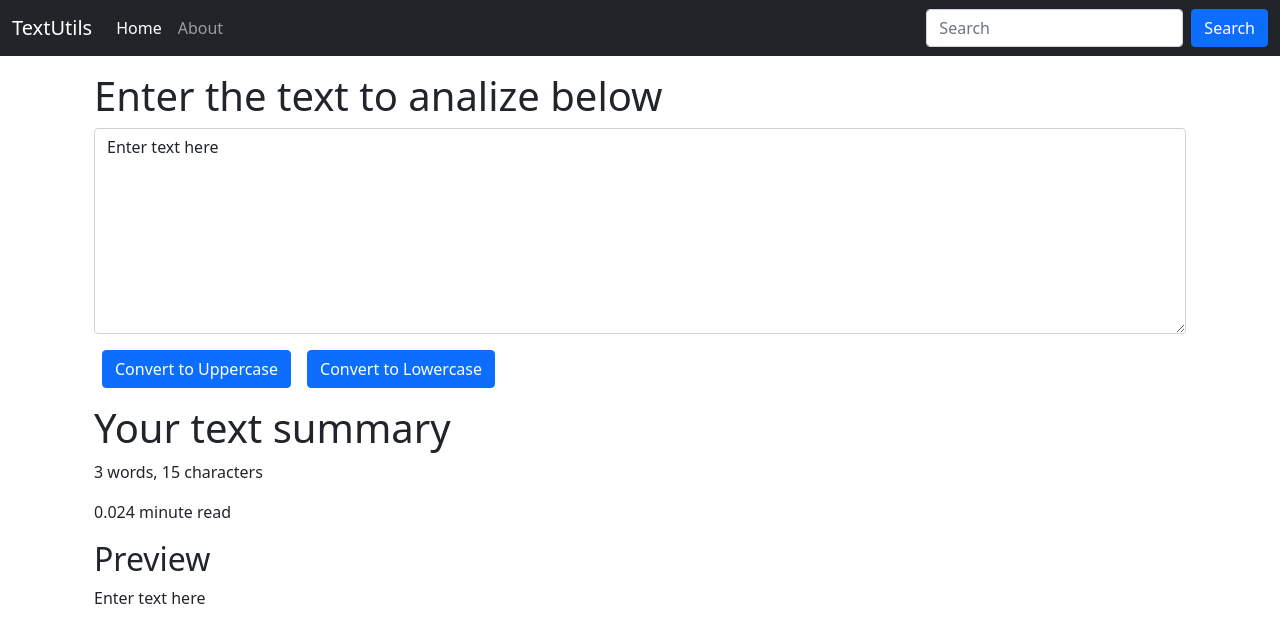
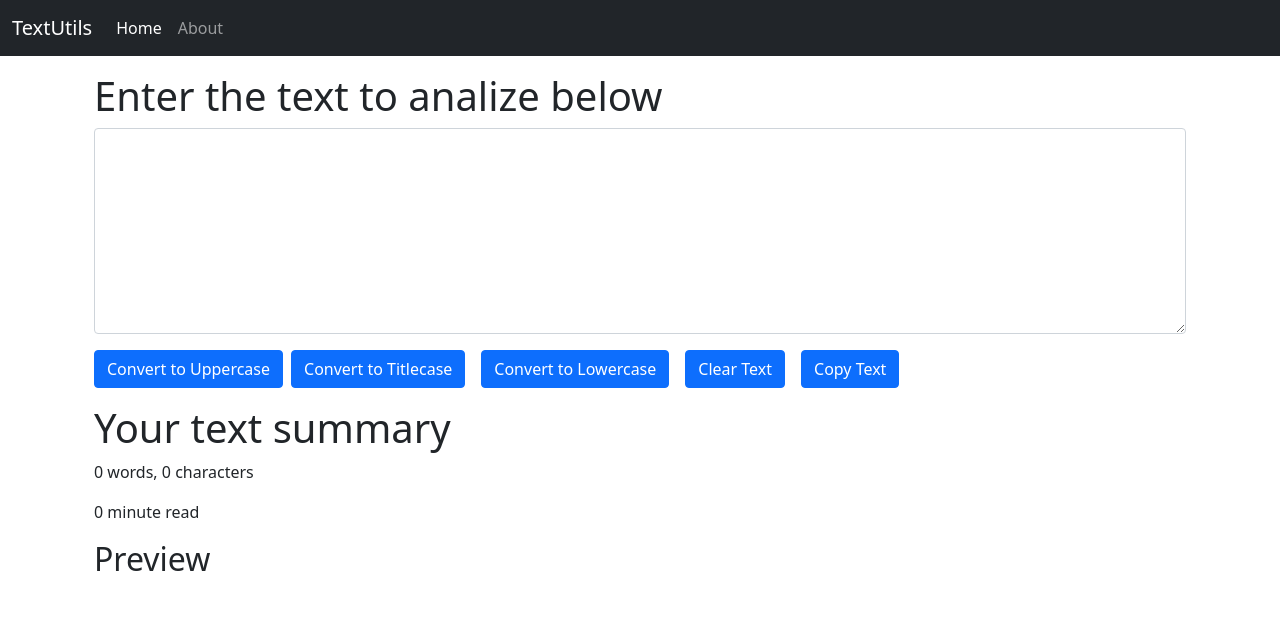
Before and after one commit to NeeshSamsi/CodeWithHarry-TextUtils, a React (Create React App) app: page / in a window 1280 px wide. Shown: the top 642 px of the page. Built offline with nearby package versions, Linux system fonts and the light colour scheme.

Commit message:
9. Challenge 1: Improved words/char count and read-time // Added copy text button

```diff
--- a/src/components/Nav.js
+++ b/src/components/Nav.js
@@ -31,17 +31,6 @@ const Nav = ({ title }) => {
               </a>
             </li>
           </ul>
-          <form className="d-flex">
-            <input
-              className="form-control me-2"
-              type="search"
-              placeholder="Search"
-              aria-label="Search"
-            />
-            <button className="btn btn-primary" type="submit">
-              Search
-            </button>
-          </form>
         </div>
       </div>
     </nav>
--- a/src/components/TextForm.js
+++ b/src/components/TextForm.js
@@ -2,16 +2,33 @@ import React, { useState } from "react";
 
 const TextForm = ({ heading }) => {
   // State
-  const [text, setText] = useState("Enter text here");
+  const [text, setText] = useState("");
+
+  // Utils
+  const capitalize = (word) => {
+    const loweredCase = word.toLowerCase();
+    return word[0].toUpperCase() + loweredCase.slice(1);
+  };
 
   // Event Handlers
   const upperCaseClickHandler = (e) => {
     setText(text.toUpperCase());
   };
+  const titleCaseClickHandler = (e) => {
+    const titleCase = text
+      .toLowerCase()
+      .split(" ")
+      .map((word) => capitalize(word))
+      .join(" ");
+    setText(titleCase);
+  };
   const lowerCaseClickHandler = (e) => {
     setText(text.toLowerCase());
   };
-  const upperCaseChangeHandler = (e) => {
+  const clearHandler = (e) => {
+    setText("");
+  };
+  const changeHandler = (e) => {
     setText(e.target.value);
   };
 
@@ -22,17 +39,20 @@ const TextForm = ({ heading }) => {
         <div className="mb-3">
           <textarea
             value={text}
-            onChange={upperCaseChangeHandler}
+            onChange={changeHandler}
             className="form-control"
             id="myBox"
             rows="8"
           ></textarea>
         </div>
+        <button onClick={upperCaseClickHandler} className="btn btn-primary">
+          Convert to Uppercase
+        </button>
         <button
-          onClick={upperCaseClickHandler}
+          onClick={titleCaseClickHandler}
           className="btn btn-primary mx-2"
         >
-          Convert to Uppercase
+          Convert to Titlecase
         </button>
         <button
           onClick={lowerCaseClickHandler}
@@ -40,13 +60,25 @@ const TextForm = ({ heading }) => {
         >
           Convert to Lowercase
         </button>
+        <button onClick={clearHandler} className="btn btn-primary mx-2">
+          Clear Text
+        </button>
+        <button
+          onClick={() => navigator.clipboard.writeText(text)}
+          className="btn btn-primary mx-2"
+        >
+          Copy Text
+        </button>
       </div>
       <div className="container my-3">
         <h1>Your text summary</h1>
         <p>
-          {text.split(" ").length} words, {text.length} characters
+          {text.split(" ").filter((word) => word).length} words, {text.length}{" "}
+          characters
         </p>
-        <p>{0.008 * text.split(" ").length} minute read</p>
+        <p>
+          {0.008 * text.split(" ").filter((word) => word).length} minute read
+        </p>
         <h2>Preview</h2>
         <p>{text}</p>
       </div>
```
